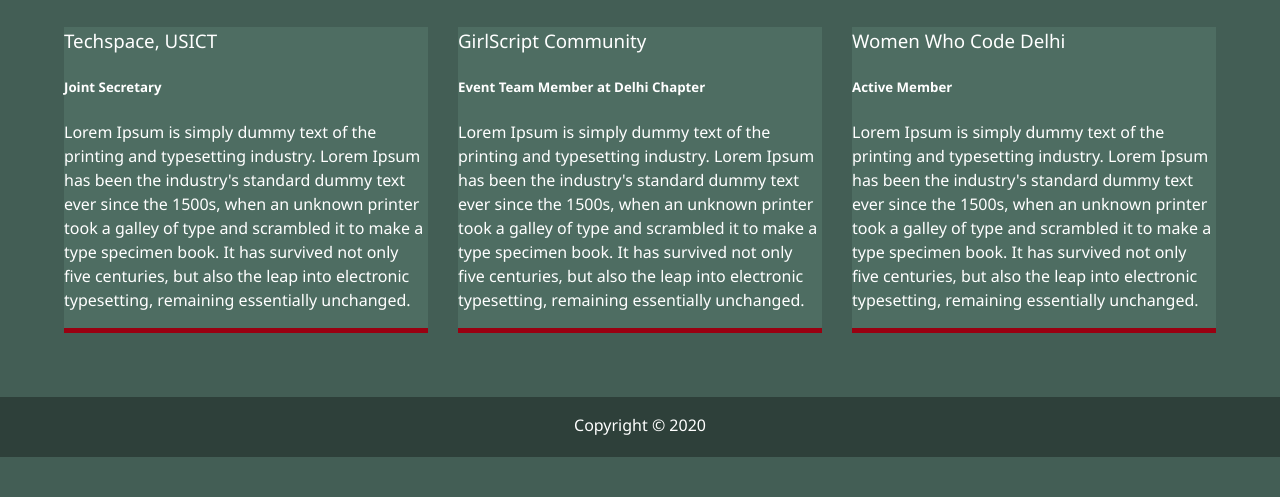
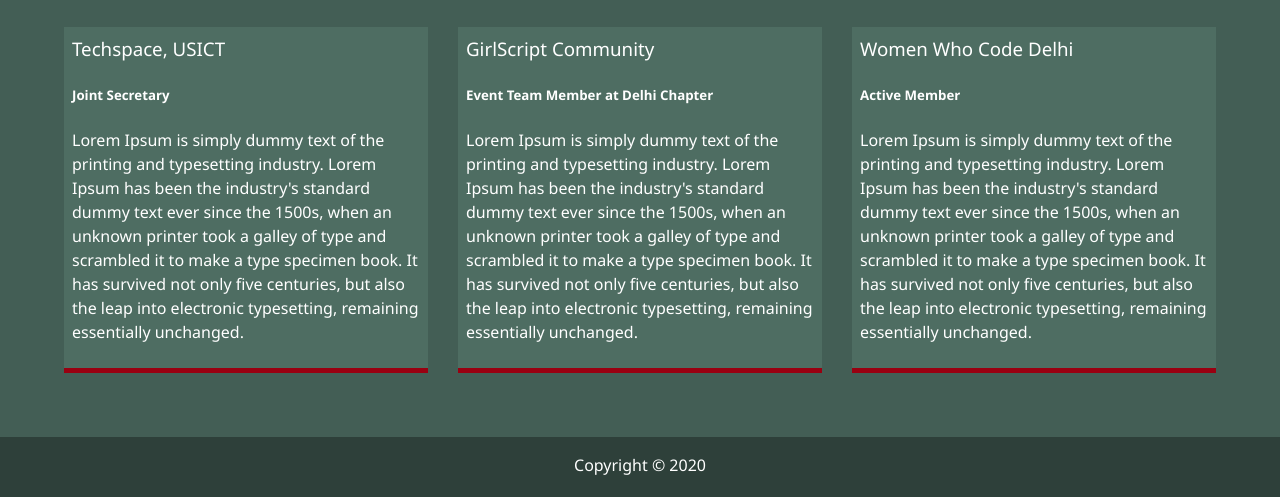
Before and after one commit to RitikaJain8818/Ritika_Portfolio_, a website: page dist/about.html in a window 1280 px wide. Shown: the part 591-1088 px from the top of the page. Before the commit the page ends 1048 px from the top, so only its background shows below. Drawn offline with Linux system fonts and the light colour scheme.

Commit message:
padding issue resolved

```diff
--- a/scss/main.scss
+++ b/scss/main.scss
@@ -101,7 +101,7 @@
 
     .job{
         background:lighten($primary-color, 5);
-        padding:0.5 rem;
+        padding:0.5rem;
         border-bottom:$secondary-color 5px solid;
     }
 }
```
Also changed, not shown: dist/css/main.css, dist/work.html (added).
